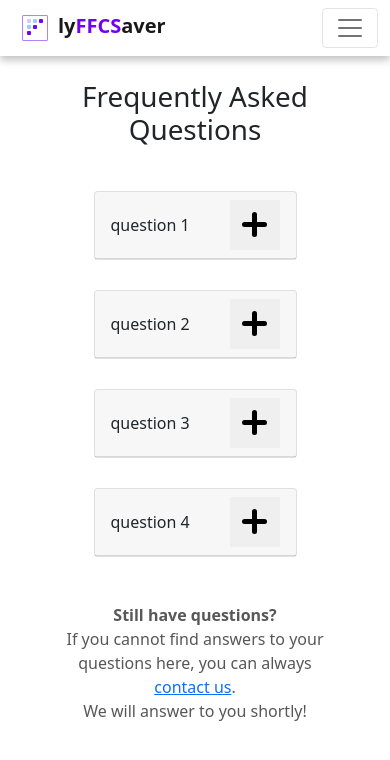
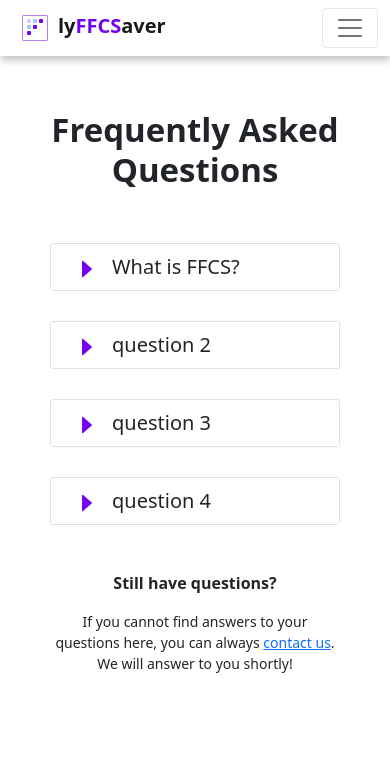
Before and after one commit to STCVIT/Lyffcsaver, a React (Create React App) app in the folder client/: page /faq in a window 390 px wide. Shown: the top 760 px of the page. Built offline with nearby package versions, Linux system fonts and the light colour scheme.

Commit message:
Redesigned FAQ page. Added font styles.
Font styles used in the figma design that Anay made are now available
from fontStyles.css.

FAQ page has been redesigned according to new design.

```diff
--- a/client/src/components/Faq.js
+++ b/client/src/components/Faq.js
@@ -1,4 +1,3 @@
-import Header from "./Header";
 import styles from "../css/Faq.module.css";
 import {
   Accordion,
@@ -6,12 +5,17 @@ import {
   Card,
   useAccordionToggle,
 } from "react-bootstrap";
-import { NavLink } from "react-router-dom";
+import toggleTriangle from "../assets/toggleTriangle.svg";
 import { useContext } from "react";
 
 const Faq = () => {
-  const questions = ["question 1", "question 2", "question 3", "question 4"];
-  const answers = ["answer 1", "answer 2", "answer 3", "answer 4"];
+  const questions = ["What is FFCS?", "question 2", "question 3", "question 4"];
+  const answers = [
+    "FFCS refers to the fully flexible credit system offered by VIT, allowing students to make timetables according to their needs. With this, students can choose their own subjects, slots, faculties, class timings and venues. Even though this sounds easy, this process can be confusing and complicated, specially for first timers.",
+    "answer 2",
+    "answer 3",
+    "answer 4",
+  ];
   function ContextAwareToggle({ children, eventKey, callback }) {
     const currentEventKey = useContext(AccordionContext);
 
@@ -25,15 +29,12 @@ const Faq = () => {
     return (
       <button
         type="button"
-        // style={{
-        //   backgroundColor: isCurrentEventKey ? "lavender" : "transparent",
-        // }}
         className={`${styles.btn} ${isCurrentEventKey ? styles.clicked : ""}`}
         onClick={decoratedOnClick}
       >
         <span></span>
-        <span></span>
-        {/* {isCurrentEventKey ? "^" : "v"} */}
+        <img src={toggleTriangle} alt=">" />
+        {children}
       </button>
     );
   }
@@ -44,38 +45,34 @@ const Faq = () => {
           <span className={styles.goto} id="faq">
             &nbsp;
           </span>
-          <h1>Frequently Asked Questions</h1>
+          <h1 className="heading1">Frequently Asked Questions</h1>
         </div>
         <div className={styles.faqContainer}>
-          <div className={styles.cols}>
-            <Accordion>
+          <Accordion className={styles.accordion}>
             {questions.map((question, index) => {
               return (
                 <Card className={styles.questionCard} key={index + question}>
                   <Card.Header className={styles.header}>
-                      <div className={styles.headerText}>{question}</div>
                     <ContextAwareToggle
                       eventKey={index + 1}
                     ></ContextAwareToggle>
-                      {/* <Accordion.Toggle
-                        eventKey={index + 1}
-                        className={styles.toggle}
-                      >
-                        +
-                      </Accordion.Toggle> */}
+                    <div className={`${styles.headerText} heading3`}>
+                      {question}
+                    </div>
                   </Card.Header>
                   <Accordion.Collapse eventKey={index + 1}>
-                      <Card.Body>{answers[index]}</Card.Body>
+                    <Card.Body className={`${styles.bodyText} body1-medium`}>
+                      {answers[index]}
+                    </Card.Body>
                   </Accordion.Collapse>
                 </Card>
               );
             })}
           </Accordion>
         </div>
-        </div>
         <div className={styles.fadedText}>
-          <strong>Still have questions?</strong>
-          <p>
+          <p className="body1-bold">Still have questions?</p>
+          <p className="body2-medium">
             If you cannot find answers to your questions here, you can always{" "}
             <a href="/contact">contact us</a>
             . <br />
--- a/client/src/css/Faq.module.css
+++ b/client/src/css/Faq.module.css
@@ -3,98 +3,70 @@
   flex-direction: column;
   align-items: center;
   margin: 0 50px;
-  padding-bottom: 50px;
+  padding-top: 72px;
   /* position: relative; */
+}
+.title {
+  margin-bottom: 30px;
+  text-align: center;
 }
 .faqContainer {
   margin: 1em;
   width: 70%;
 }
-.goto {
-  display: block;
-  padding-top: 100px;
-  margin-top: -100px;
+.questionCard {
+  margin-bottom: 30px;
 }
 .header {
+  position: relative;
   display: flex;
-  width: 100%;
-  justify-content: space-between;
   align-items: center;
+  justify-content: start;
+  background-color: var(--white) !important;
+  border: none !important;
 }
-.toggle {
-  font-size: 30px;
-  font-weight: 600;
-  color: var(--primary-color);
+.bodyText {
+  padding: 20px 40px;
 }
-.title {
-  text-align: center;
-  display: block;
-  padding-top: 1000px;
-  margin: -1000px 20px 20px 20px;
+.btn {
+  background: var(--white);
 }
-.btn-link {
-  text-decoration: none !important;
+.btn > span {
+  background: var(--primary);
+  transition: width 0.35s cubic-bezier(0.42, 0, 0.24, 2.36);
+  position: absolute;
+  left: 0;
+  top: 0;
+  bottom: 0;
+  width: 0;
+  /* width: 10px;
+  height: 0; */
 }
-.questionCard {
-  margin-bottom: 30px;
-  min-width: 170px;
+.btn.clicked > span {
+  width: 10px;
+  /* height: 40px; */
 }
-.fadedText {
-  display: flex;
-  flex-direction: column;
-  align-items: center;
-  color: var(--faded-font-color);
+.btn > img {
+  transition: transform 0.35s ease;
+  margin: 0 20px 0 15px;
 }
-.fadedText > * {
-  max-width: 600px;
+.btn.clicked > img {
+  transform: rotateZ(90deg);
+}
+.fadedText > p {
   text-align: center;
 }
-.pattern {
-  position: absolute;
-  left: 0;
-  bottom: 0;
-  z-index: -1000;
+@media only screen and (max-width: 500px) {
+  .faqContainer {
+    padding: 0;
+    margin: 1em 0;
+    width: 100%;
+  }
+  .accordion {
+    width: 100%;
+    margin: 0;
+  }
+  .container {
+    padding-top: 30px;
+  }
 }
-
-/* code from https://stackoverflow.com/a/38136283/13378825 */
-.btn {
-  /* color: #000; */
-  /* background: #e74c3c; */
-  width: 50px;
-  height: 50px;
-  border: 0;
-  font-size: 1.5em;
-  position: relative;
-}
-
-.btn span {
-  position: absolute;
-  transition: 300ms ease-out;
-  background: black;
-  border-radius: 3px;
-}
-
-/* Create the "+" shape by positioning the spans absolutely */
-.btn span:first-child {
-  top: 25%;
-  bottom: 25%;
-  width: 10%;
-  left: 45%;
-}
-
-.btn span:last-child {
-  left: 25%;
-  right: 25%;
-  height: 10%;
-  top: 45%;
-}
-
-/* Morph the shape when the button is hovered over */
-.btn.clicked span {
-  transform: rotate(90deg);
-}
-
-.btn.clicked span:last-child {
-  left: 50%;
-  right: 50%;
-}
--- /dev/null
+++ b/client/src/css/fontStyles.css
@@ -0,0 +1,52 @@
+.heading1 {
+  font-size: 33px;
+  font-weight: bold;
+}
+.heading2 {
+  font-size: 24px;
+  font-weight: bold;
+}
+.heading3 {
+  font-size: 20px;
+  /* font-weight: bo; */
+}
+
+.body1-bold {
+  font-size: 16px;
+  font-weight: bold;
+}
+.body1-bold-underlined {
+  font-size: 16px;
+  font-weight: bold;
+  text-decoration: underline;
+}
+.body1-medium {
+  font-size: 16px;
+  font-weight: normal;
+}
+.body1-light {
+  font-size: 16px;
+  font-weight: lighter;
+}
+
+.body2-bold {
+  font-size: 14px;
+  font-weight: bold;
+}
+.body2-medium {
+  font-size: 14px;
+  font-weight: normal;
+}
+.body2-light {
+  font-size: 14px;
+  font-weight: lighter;
+}
+
+.caption {
+  font-size: 12px;
+  font-weight: lighter;
+}
+.button {
+  font-size: 14px;
+  font-weight: bold lighter;
+}
--- a/client/src/index.js
+++ b/client/src/index.js
@@ -6,6 +6,7 @@ import reportWebVitals from "./reportWebVitals";
 import Header from "../src/components/Header";
 import { withRouter } from "react-router-dom";
 import "bootstrap/dist/css/bootstrap.min.css";
+import "../src/css/fontStyles.css";
 // import { Navbar, Nav, Container } from "react-bootstrap";
 // import logo from "../src/assets/logo.svg";
 // import styles from "../src/css/Header.module.css";
```
Also changed, not shown: client/src/assets/toggleTriangle.svg (added). Lines whose indentation alone changed are shown as unchanged.
